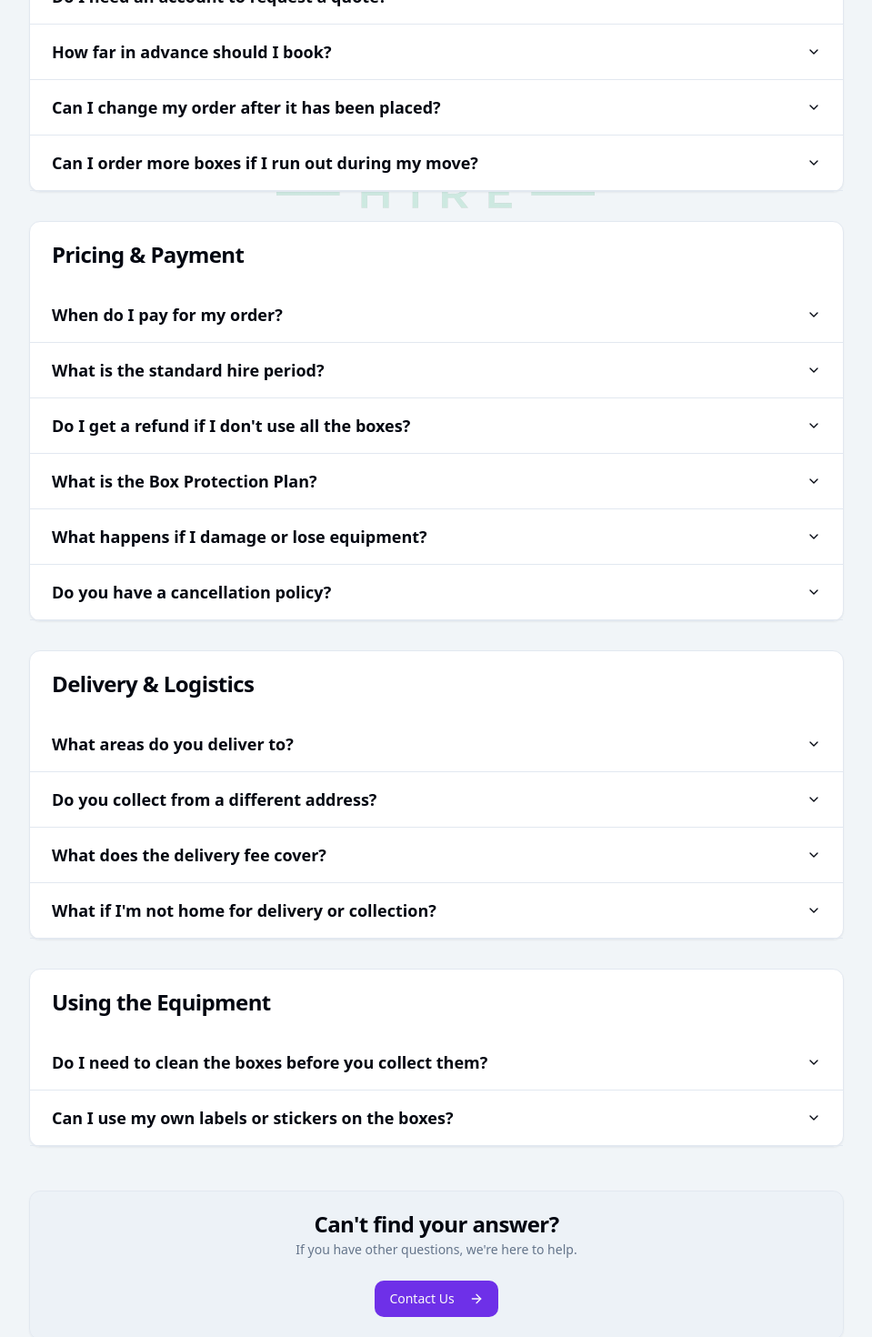
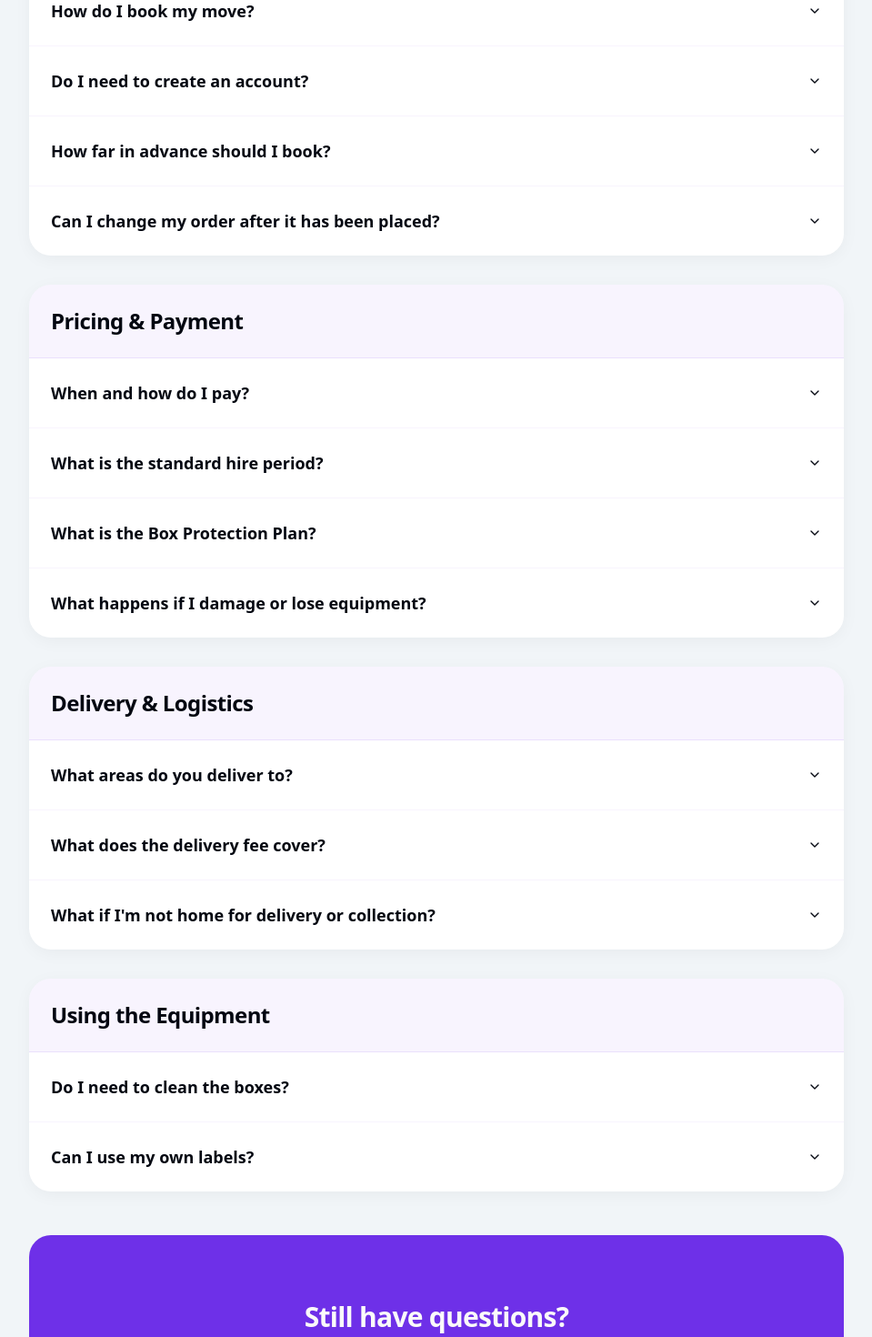
Before and after one commit to stakithire/StakIt-Hire-Site-Light2, a Next.js app: page /faq in a window 1280 px wide. Shown: the part 360-1830 px from the top of the page at 91% size, without its empty margins (160-1119 px from the left). Built offline with nearby package versions, Linux system fonts and the light colour scheme.

Commit message:
updated faq

```diff
--- a/src/app/faq/page.tsx
+++ b/src/app/faq/page.tsx
@@ -19,74 +19,62 @@ export const metadata: Metadata = {
 const faqSections = {
     "Booking & Ordering": [
         {
-            question: "Do I need an account to request a quote?",
-            answer: "You don't need to create an account beforehand. When you request your first quote, a guest profile is automatically created for you so you can track its status. You can choose to sign in with Google to save your details for future requests."
+            question: "How do I book my move?",
+            answer: "Booking is simple! Just browse our packages and message us on Facebook Messenger. Let us know your preferred delivery and collection dates, the items you need, and your delivery address. We'll confirm everything with you in the chat."
+        },
+        {
+            question: "Do I need to create an account?",
+            answer: "No account is required. We manage everything directly through our official Facebook Messenger chat to keep things fast and easy for you."
         },
         {
             question: "How far in advance should I book?",
-            answer: "We recommend booking at least one to two weeks in advance to ensure availability, especially during peak moving seasons (like the end of the month or holidays). However, we will always do our best to accommodate last-minute requests."
+            answer: "We recommend booking at least one to two weeks in advance to ensure availability, especially during peak moving seasons. However, we will always do our best to accommodate last-minute requests via Messenger."
         },
         {
             question: "Can I change my order after it has been placed?",
-            answer: "Yes, you can modify your order up to 48 hours before your scheduled delivery date, subject to availability. Please contact our team as soon as possible to make any adjustments to your order."
-        },
-        {
-            question: "Can I order more boxes if I run out during my move?",
-            answer: "Absolutely. If you find you need more equipment mid-move, simply contact us and we can arrange an additional delivery. Please note that additional delivery fees and rental charges will apply."
+            answer: "Yes, you can modify your order up to 48 hours before your scheduled delivery date, subject to availability. Just send us a message in our Facebook chat and we will update your booking."
         }
     ],
     "Pricing & Payment": [
         {
-            question: "When do I pay for my order?",
-            answer: "Payment is required after your quote has been reviewed and approved by our team. Once approved, you will be able to complete the payment securely online through the 'My Requests' page. We require payment to be completed before the delivery is scheduled."
+            question: "When and how do I pay?",
+            answer: "Once we have finalized your booking details in Messenger, we will send you a secure payment link. You can complete your payment safely online through this link using your preferred method. Payment must be completed before the delivery is scheduled."
         },
         {
             question: "What is the standard hire period?",
-            answer: "Our standard hire period is one week, which is included in your package price. We understand that sometimes moves take a little longer, so we offer a flexible and affordable extension option that is calculated automatically when you select your dates on the quote form."
-        },
-        {
-            question: "Do I get a refund if I don't use all the boxes?",
-            answer: "Our curated packages are offered at a discounted bundle rate, and unfortunately, we cannot offer refunds for unused boxes within these kits. We always recommend using our kit descriptions as a guide to choose the best fit for your home size. If you're unsure, it's often better to order slightly more than you think you'll need."
+            answer: "Our standard hire period is one week, which is included in your package price. If you need the crates for longer, we offer affordable weekly extensions which we can calculate for you during our chat."
         },
         {
             question: "What is the Box Protection Plan?",
-            answer: "The Box Protection Plan is an optional $20 add-on that provides peace of mind. It covers the standard $20 damage fee for up to three (3) of our moving boxes. Please note it does not cover lost items or damage to other equipment like trolleys or mattress protectors. You can read the full details on our Box Protection Plan policy page."
+            answer: "The Box Protection Plan is an optional $20 add-on that provides peace of mind. It covers the standard $20 damage fee for up to three (3) of our moving boxes. Please note it does not cover lost items or damage to other equipment like trolleys. You can read the full details on our Box Protection Plan policy page."
         },
         {
             question: "What happens if I damage or lose equipment?",
-            answer: "We understand accidents happen. A fee of $20 per damaged box and $35 per lost box will be charged. For high-value items like our Hand Trolley or Stair Climber Trolley, a $250 fee applies if they are lost or returned with significant, irreparable damage. We recommend opting for our Box Protection Plan to cover minor box damage."
-        },
-        {
-            question: "Do you have a cancellation policy?",
-            answer: "Yes. Cancellations made within 48 hours of the scheduled rental date will incur a 50% fee to cover administration and operational costs."
-        },
+            answer: "We understand accidents happen. A fee of $20 per damaged box and $35 per lost box will be charged. For high-value items like trolleys, replacement fees apply. We recommend the Box Protection Plan for minor box damage."
+        }
     ],
     "Delivery & Logistics": [
         {
             question: "What areas do you deliver to?",
-            answer: "We currently service the Greater Penrith Area. Delivery to our standard service zone is included in the delivery fee. For deliveries outside this area, additional charges may apply. Please contact us with your address for a specific quote if you are unsure."
-        },
-        {
-            question: "Do you collect from a different address?",
-            answer: "Yes, we can collect from a different address. However, the collection must still be within the Greater Penrith Area, otherwise additional fees may apply."
+            answer: "We currently service the Greater Penrith Area. Delivery to our standard service zone is included in the flat $30 delivery/collection fee. If you are just outside this area, message us and we may be able to provide a custom quote."
         },
         {
             question: "What does the delivery fee cover?",
-            answer: "Our standard delivery fee covers both the drop-off of your hired equipment at the beginning of your rental period and the collection from your specified address at the end of it."
+            answer: "Our $30 delivery fee is a flat rate that covers both the drop-off of your equipment at the start of your move and the collection from your address at the end of the rental period."
         },
         {
             question: "What if I'm not home for delivery or collection?",
-            answer: "Not a problem! As long as there is a safe and accessible place for us to leave or retrieve the equipment (e.g., a covered porch, inside a garage), you do not need to be present. Just be sure to specify this in the 'Additional Information' section when you request your quote."
+            answer: "That's fine! As long as there is a safe and accessible place for us to leave or retrieve the equipment (like a porch or garage), you don't need to be home. Just let us know the details in our Messenger chat."
         }
     ],
     "Using the Equipment": [
         {
-            question: "Do I need to clean the boxes before you collect them?",
-            answer: "A general clean isn't required as we professionally clean and sanitize every box between uses. However, we do ask that you wipe down any heavily soiled boxes before collection."
+            question: "Do I need to clean the boxes?",
+            answer: "We professionally clean and sanitize every box between uses, so you don't have to worry about a deep clean. We just ask that they are returned empty and free of heavy soil or permanent markers."
         },
         {
-            question: "Can I use my own labels or stickers on the boxes?",
-            answer: "We provide a dedicated space on each box for labels so you can easily identify the contents, and we sell moving sticker packs for this purpose. To avoid cleaning fees, please avoid using strong adhesives or permanent markers on other parts of the boxes."
+            question: "Can I use my own labels?",
+            answer: "We provide dedicated space on each box for labels and sell moving sticker packs to keep you organized. Please avoid using strong adhesives or permanent markers directly on the plastic to avoid cleaning fees."
         }
     ]
 };
@@ -99,24 +87,24 @@ export default function FAQPage() {
           Frequently Asked Questions
         </h1>
         <p className="mt-2 text-lg text-muted-foreground">
-          Find answers to common questions about our services.
+          Everything you need to know about moving with StakIt Hire.
         </p>
       </header>
 
       <div className="space-y-8">
         {Object.entries(faqSections).map(([sectionTitle, items]) => (
-             <Card key={sectionTitle}>
-                <CardHeader>
-                    <CardTitle>{sectionTitle}</CardTitle>
+             <Card key={sectionTitle} className="border-none shadow-soft rounded-3xl overflow-hidden">
+                <CardHeader className="bg-primary/5 border-b border-primary/10">
+                    <CardTitle className="font-headline text-2xl">{sectionTitle}</CardTitle>
                 </CardHeader>
                 <CardContent className="p-0">
                     <Accordion type="single" collapsible className="w-full">
                         {items.map((item, index) => (
-                            <AccordionItem value={`${sectionTitle}-${index}`} key={index} className="px-6">
-                                <AccordionTrigger className="text-left font-semibold text-lg hover:no-underline">
+                            <AccordionItem value={`${sectionTitle}-${index}`} key={index} className="px-6 border-b-primary/5 last:border-0">
+                                <AccordionTrigger className="text-left font-semibold text-lg hover:no-underline py-6">
                                     {item.question}
                                 </AccordionTrigger>
-                                <AccordionContent className="text-base text-muted-foreground">
+                                <AccordionContent className="text-base text-muted-foreground pb-6 leading-relaxed">
                                     {item.answer}
                                 </AccordionContent>
                             </AccordionItem>
@@ -127,19 +115,18 @@ export default function FAQPage() {
         ))}
       </div>
 
-
-      <Card className="text-center bg-muted/50">
+      <Card className="text-center bg-primary text-primary-foreground border-none shadow-premium py-12 px-6 rounded-3xl">
           <CardHeader>
-            <CardTitle>Can't find your answer?</CardTitle>
-            <CardDescription>
-                If you have other questions, we're here to help.
+            <CardTitle className="text-3xl font-headline font-bold">Still have questions?</CardTitle>
+            <CardDescription className="text-primary-foreground/80 text-lg mt-2">
+                We're here to help you get moving.
             </CardDescription>
           </CardHeader>
-          <CardContent>
-              <Button asChild>
+          <CardContent className="pt-6">
+              <Button asChild size="lg" variant="secondary" className="font-bold h-14 px-8">
                   <Link href="/contact">
-                      Contact Us
-                      <ArrowRight className="ml-2 h-4 w-4" />
+                      Contact Our Team
+                      <ArrowRight className="ml-2 h-5 w-5" />
                   </Link>
               </Button>
           </CardContent>
```
Also changed, not shown: src/app/legal/privacy-policy/page.tsx (+10 -9 lines), src/app/legal/terms-and-conditions/page.tsx (+21 -10 lines).
